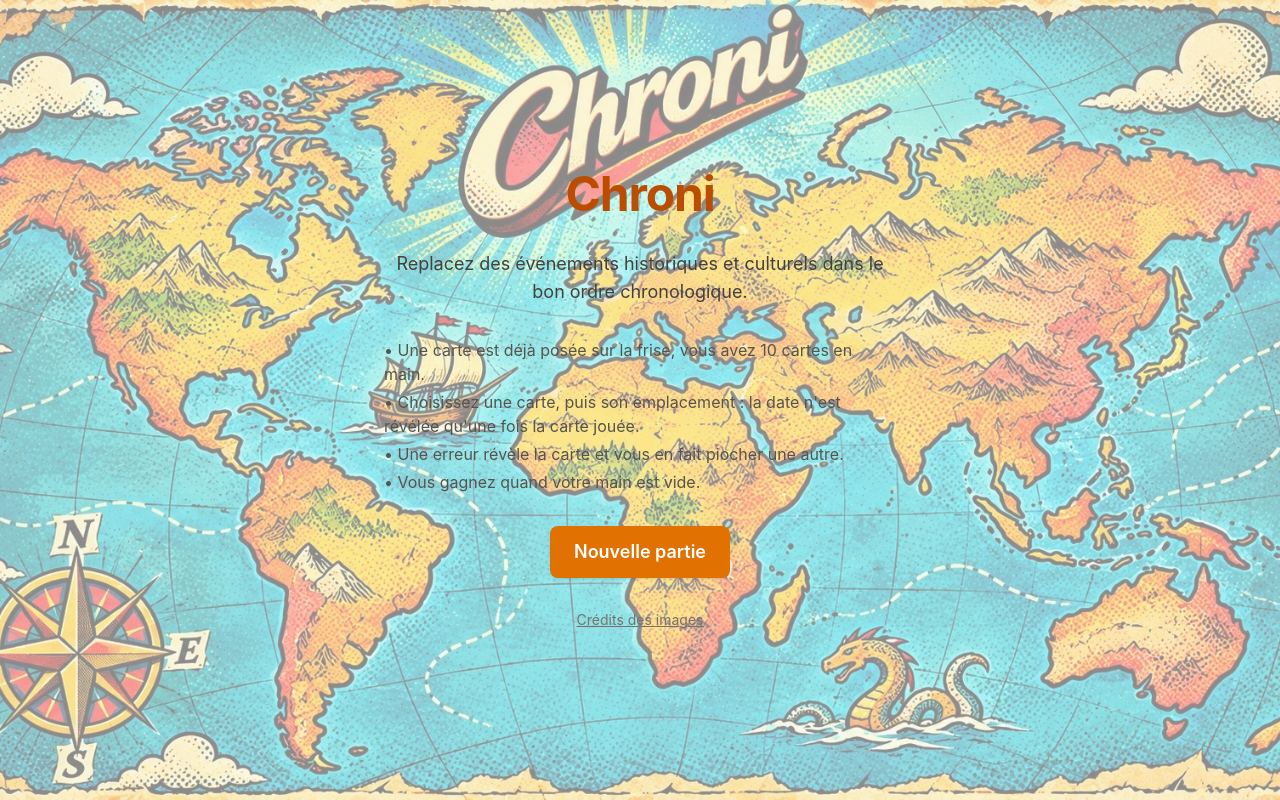
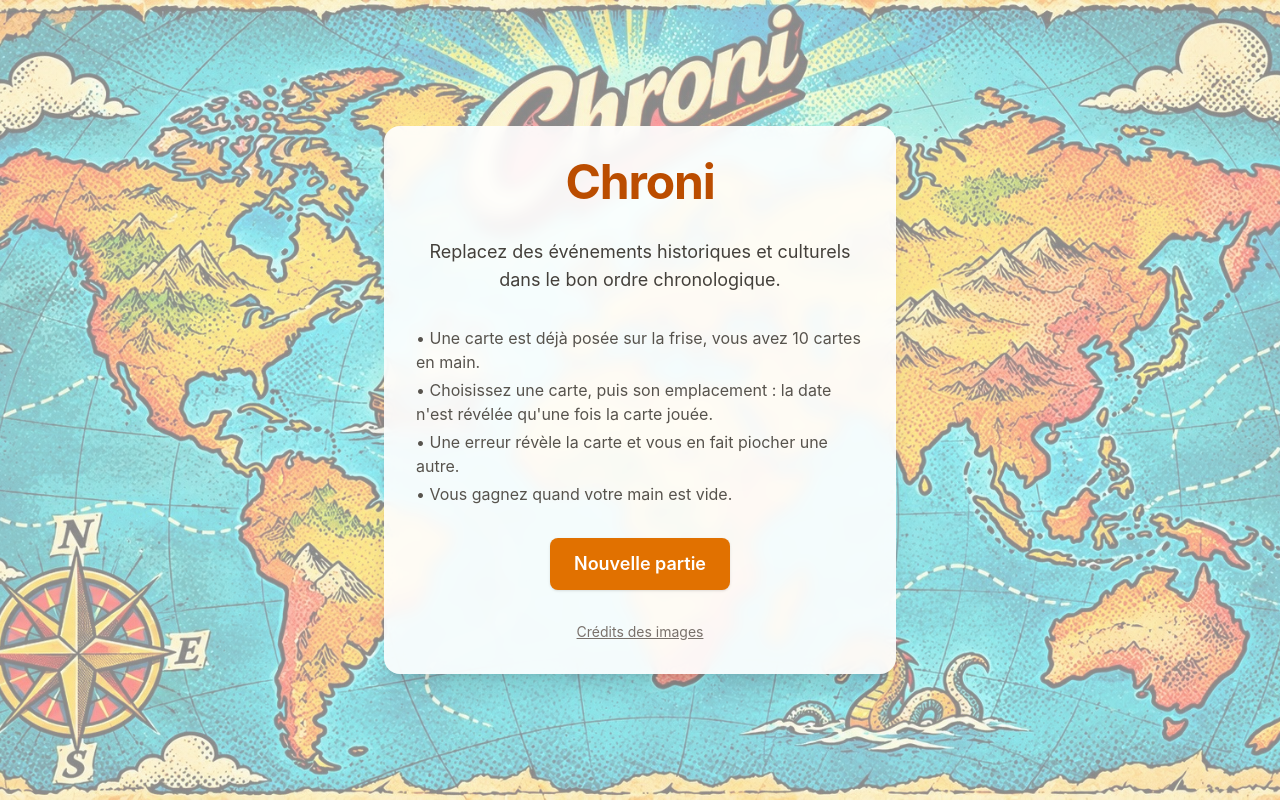
Before and after one commit to mongi-ngeke/chroni, a Next.js app: page / in a window 1280 px wide. Built offline with nearby package versions, Linux system fonts and the light colour scheme.

Commit message:
feat(app): put page texts on a light panel over the background

```diff
--- a/src/app/credits/page.tsx
+++ b/src/app/credits/page.tsx
@@ -12,7 +12,7 @@ export default async function CreditsPage() {
   const credits = await listCardCredits(container);
   return (
     <main className="mx-auto flex max-w-3xl flex-col gap-6 p-4 sm:p-8">
-      <header className="flex flex-col gap-2">
+      <header className="flex flex-col gap-2 rounded-lg bg-white/90 p-4 shadow-sm backdrop-blur-sm">
         <Link href="/" className="text-sm text-amber-700 underline">
           ← Retour à l&apos;accueil
         </Link>
--- a/src/app/page.tsx
+++ b/src/app/page.tsx
@@ -3,7 +3,9 @@ import { StartButton } from "@/features/runs/presentation/components/start-butto
 
 export default function HomePage() {
   return (
-    <main className="mx-auto flex min-h-screen max-w-xl flex-col items-center justify-center gap-8 p-8 text-center">
+    <main className="mx-auto flex min-h-screen max-w-xl flex-col items-center justify-center p-4 text-center sm:p-8">
+      {/* Panneau clair : le texte reste lisible sur l'illustration de fond. */}
+      <div className="flex flex-col items-center gap-8 rounded-2xl bg-white/90 p-8 shadow-xl backdrop-blur-sm">
         <h1 className="text-5xl font-bold tracking-tight text-amber-700">Chroni</h1>
         <p className="text-lg text-stone-700">
           Replacez des événements historiques et culturels dans le bon ordre chronologique.
@@ -18,6 +20,7 @@ export default function HomePage() {
         <Link href="/credits" className="text-sm text-stone-500 underline hover:text-stone-700">
           Crédits des images
         </Link>
+      </div>
     </main>
   );
 }
--- a/src/app/runs/[id]/not-found.tsx
+++ b/src/app/runs/[id]/not-found.tsx
@@ -2,12 +2,15 @@ import Link from "next/link";
 
 export default function RunNotFound() {
   return (
-    <main className="mx-auto flex min-h-screen max-w-md flex-col items-center justify-center gap-6 p-8 text-center">
-      <h1 className="text-3xl font-bold">Partie introuvable</h1>
-      <p className="text-stone-700">Cette partie n&apos;existe pas ou n&apos;existe plus.</p>
-      <Link href="/" className="rounded-lg bg-amber-600 px-5 py-2 font-semibold text-white hover:bg-amber-700">
-        Retour à l&apos;accueil
-      </Link>
+    <main className="mx-auto flex min-h-screen max-w-md flex-col items-center justify-center p-4 text-center sm:p-8">
+      {/* Panneau clair : le texte reste lisible sur l'illustration de fond. */}
+      <div className="flex flex-col items-center gap-6 rounded-2xl bg-white/90 p-8 shadow-xl backdrop-blur-sm">
+        <h1 className="text-3xl font-bold">Partie introuvable</h1>
+        <p className="text-stone-700">Cette partie n&apos;existe pas ou n&apos;existe plus.</p>
+        <Link href="/" className="rounded-lg bg-amber-600 px-5 py-2 font-semibold text-white hover:bg-amber-700">
+          Retour à l&apos;accueil
+        </Link>
+      </div>
     </main>
   );
 }
```
Lines whose indentation alone changed are shown as unchanged.
